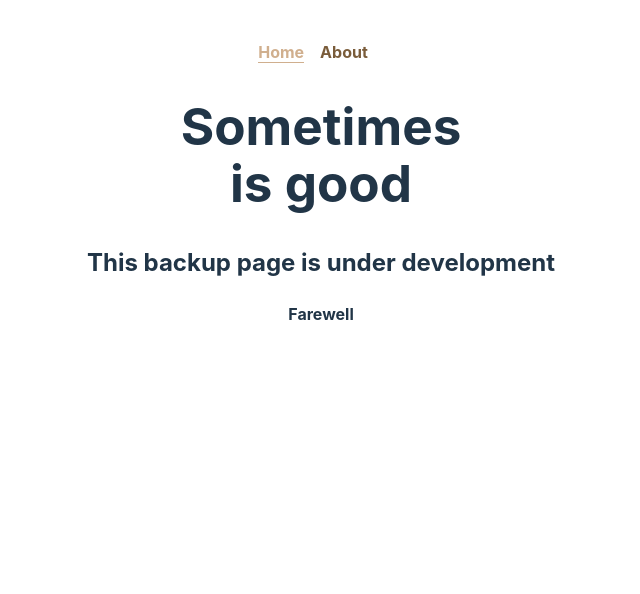
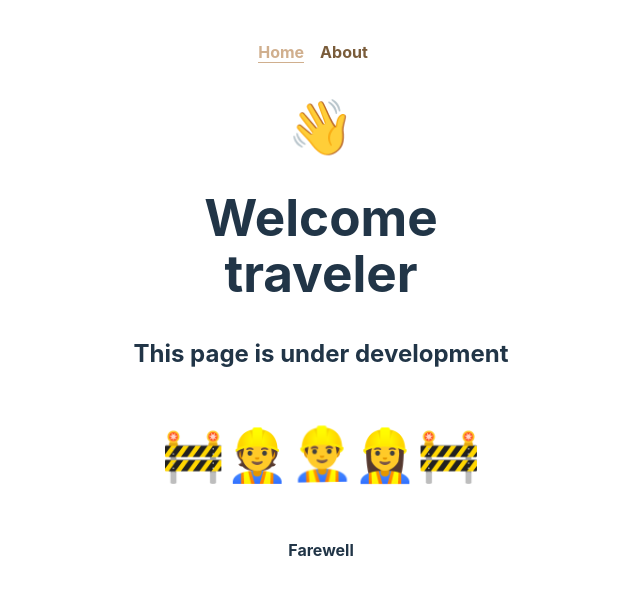
Before and after one commit to lgp00/Portfolio, a Vue app: page /#/ in a window 1280 px wide. Shown: the top 594 px of the page, without its empty margins (319-959 px from the left). Built offline with nearby package versions, Linux system fonts and the light colour scheme.

Commit message:
feat: update Home view with new animations and welcome message; modify pnpm-lock.yaml for jiti dependency

```diff
--- a/src/main.js
+++ b/src/main.js
@@ -3,4 +3,5 @@ import "./style.css";
 import App from "./App.vue";
 import router from "./router";
 
+
 createApp(App).use(router).mount("#app");
--- a/src/views/Home.vue
+++ b/src/views/Home.vue
@@ -1,9 +1,165 @@
 <template>
-	<h1>Sometimes <br />is good</h1>
+	<h1 class="ShakyHand">👋</h1>
+	<h1>Welcome <br />traveler</h1>
 
-	<h2>This backup page is under development</h2>
+	<h2>This page is under development</h2>
+	<div class="Sameline">
+		<h1>🚧</h1>
+		<h1 class="ShakyWorker1">👷</h1>
+		<h1 class="ShakyWorker2">👷‍♂️</h1>
+		<h1 class="ShakyWorker3">👷‍♀️</h1>
+		<h1>🚧</h1>
+	</div>
 	<h4>Farewell</h4>
+
 </template>
 
 <style scoped>
+	.Sameline {
+		display: flex;
+		justify-content: center;
+	}
+	.ShakyHand {
+		animation: shakyhand 6.5s;
+		animation-iteration-count: 1;
+	}
+	@keyframes shakyhand {
+		0% {
+			transform: translate(0px, 0px) rotate(0deg);
+			opacity: 0;
+		}
+		10% {
+			transform: translate(0px, 0) rotate(60deg);
+		}
+		20% {
+			transform: translate(0, 0) rotate(0deg);
+		}
+		30% {
+			transform: translate(0, 0) rotate(60deg);
+		}
+		40% {
+			transform: scale(1.2);
+		}
+		100% {
+			transform: translate(0px, 0px) rotate(0deg);
+			visibility: hidden;
+		}
+	}
+	.ShakyWorker1 {
+		animation: shakyworker1 0.9s;
+		animation-iteration-count: 4;
+	}
+	.ShakyWorker2 {
+		animation: shakyworker2 1.1s;
+		animation-iteration-count: 4;
+	}
+	.ShakyWorker3 {
+		animation: shakyworker3 1s;
+		animation-iteration-count: 4;
+	}
+	@keyframes shakyworker1 {
+		0% {
+			transform: translate(1px, 1px) rotate(0deg);
+		}
+		10% {
+			transform: translate(-1px, -2px) rotate(-1deg);
+		}
+		20% {
+			transform: translate(-3px, 0px) rotate(1deg);
+		}
+		30% {
+			transform: translate(3px, 2px) rotate(0deg);
+		}
+		40% {
+			transform: translate(1px, -1px) rotate(1deg);
+		}
+		50% {
+			transform: translate(-1px, 2px) rotate(-1deg);
+		}
+		60% {
+			transform: translate(-3px, 1px) rotate(0deg);
+		}
+		70% {
+			transform: translate(3px, 1px) rotate(-1deg);
+		}
+		80% {
+			transform: translate(-1px, -1px) rotate(1deg);
+		}
+		90% {
+			transform: translate(1px, 2px) rotate(0deg);
+		}
+		100% {
+			transform: translate(1px, -2px) rotate(-1deg);
+		}
+	}
+	@keyframes shakyworker2 {
+		0% {
+			transform: translate(1px, 1px) rotate(0deg);
+		}
+		10% {
+			transform: translate(-1px, -2px) rotate(-1deg);
+		}
+		20% {
+			transform: translate(-3px, 0px) rotate(1deg);
+		}
+		30% {
+			transform: translate(3px, 2px) rotate(0deg);
+		}
+		40% {
+			transform: translate(1px, -1px) rotate(1deg);
+		}
+		50% {
+			transform: translate(-1px, 2px) rotate(-1deg);
+		}
+		60% {
+			transform: translate(-3px, 1px) rotate(0deg);
+		}
+		70% {
+			transform: translate(3px, 1px) rotate(-1deg);
+		}
+		80% {
+			transform: translate(-1px, -1px) rotate(1deg);
+		}
+		90% {
+			transform: translate(1px, 2px) rotate(0deg);
+		}
+		100% {
+			transform: translate(1px, -2px) rotate(-1deg);
+		}
+	}
+	@keyframes shakyworker3 {
+		0% {
+			transform: translate(1px, 1px) rotate(0deg);
+		}
+		10% {
+			transform: translate(-1px, -2px) rotate(-1deg);
+		}
+		20% {
+			transform: translate(-3px, 0px) rotate(1deg);
+		}
+		30% {
+			transform: translate(3px, 2px) rotate(0deg);
+		}
+		40% {
+			transform: translate(1px, -1px) rotate(1deg);
+		}
+		50% {
+			transform: translate(-1px, 2px) rotate(-1deg);
+		}
+		60% {
+			transform: translate(-3px, 1px) rotate(0deg);
+		}
+		70% {
+			transform: translate(3px, 1px) rotate(-1deg);
+		}
+		80% {
+			transform: translate(-1px, -1px) rotate(1deg);
+		}
+		90% {
+			transform: translate(1px, 2px) rotate(0deg);
+		}
+		100% {
+			transform: translate(1px, -2px) rotate(-1deg);
+		}
+	}
 </style>
```
Also changed, not shown: 1 other file (tests, documents, lock files or other folders).
